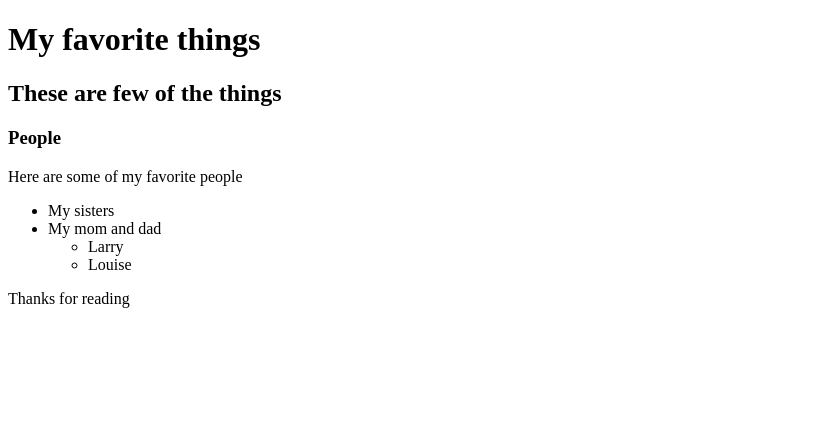
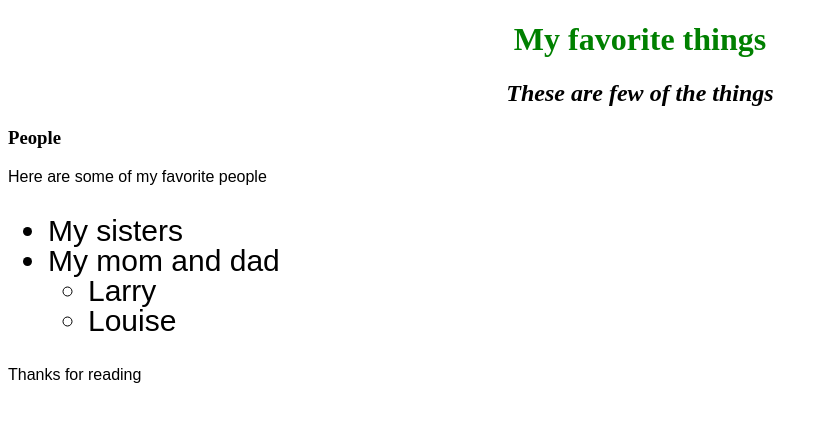
Before and after one commit to jshwartz/my_first_webpage, a plain HTML site: page favorite_thing.html in a window 1280 px wide. Shown: the whole page, without its empty margins (0-828 px from the left). Drawn offline with Linux system fonts and the light colour scheme.

Commit message:
changed name to index, created CSS

```diff
--- /dev/null
+++ b/CSS/styles.css
@@ -0,0 +1,19 @@
+h1 {
+  color: green;
+  text-align: center;
+}
+
+h2 {
+  font-style: italic;
+  text-align: center;
+}
+
+p {
+  font-family: sans-serif;
+}
+
+ul {
+  font-size: 30px;
+  line-height: 30px;
+  font-family: sans-serif;
+}
--- a/favorite_thing.html
+++ b/favorite_thing.html
@@ -1,6 +1,7 @@
 <!DOCTYPE html>
 <html>
   <head>
+    <link href="CSS/styles.css" rel="stylesheet" type="text/css" media="all">
     <title>My favorite things</title>
   </head>
 
```
Also changed, not shown: index.html (renamed from my_first_webpage.html, +1 -0 lines).
